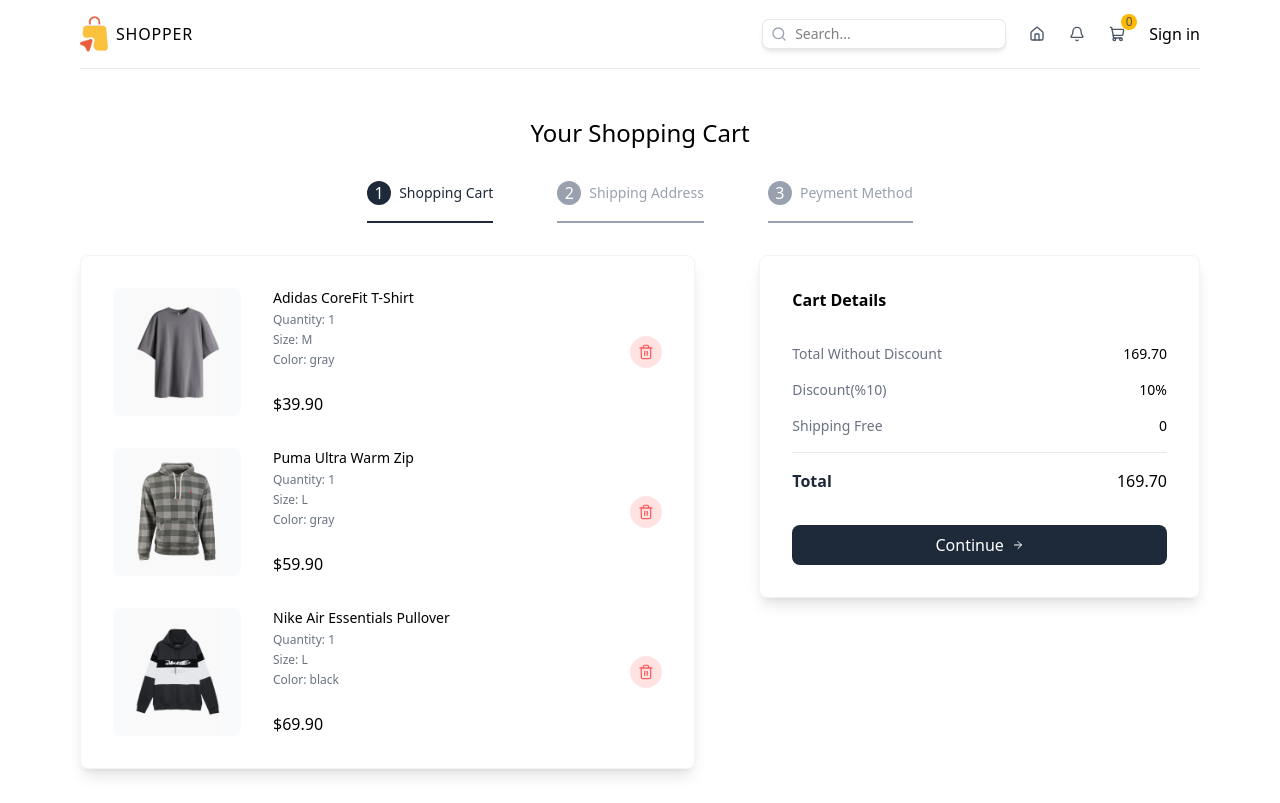
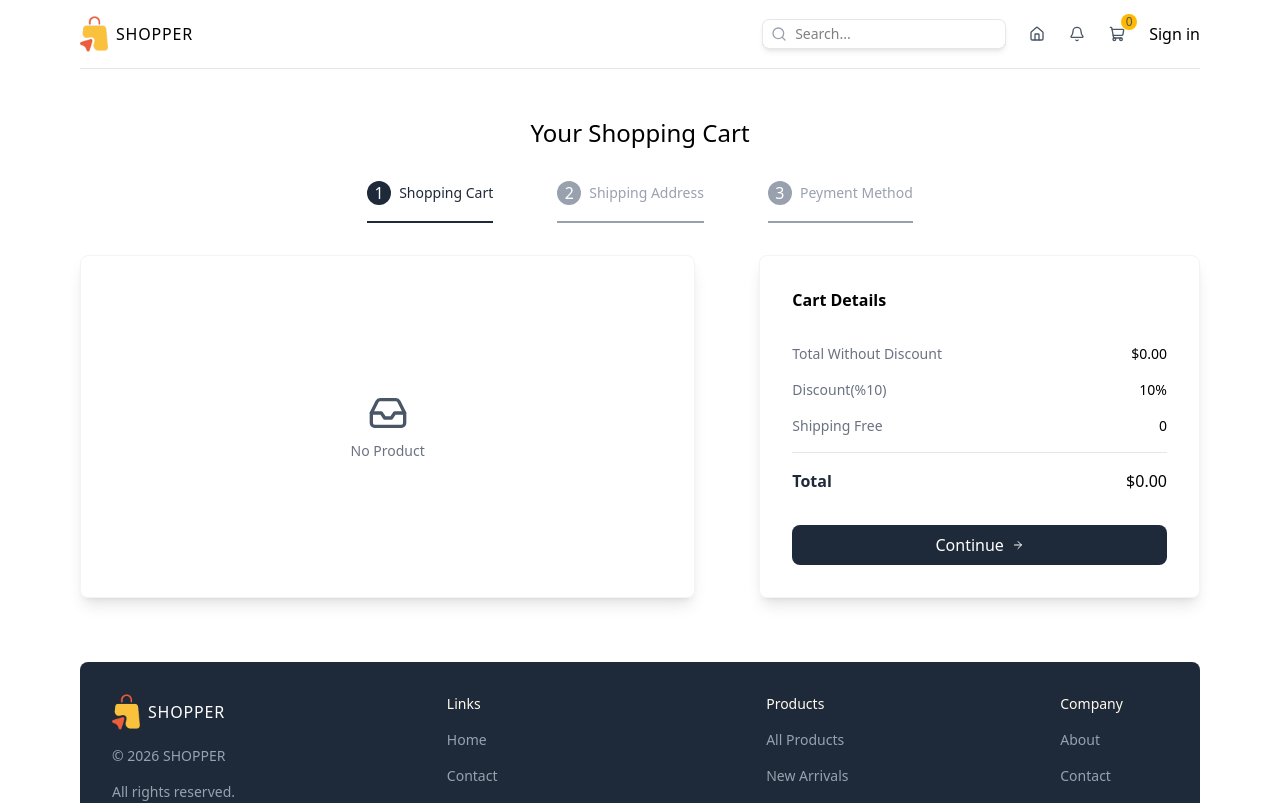
Before and after one commit to milad-ramavandi/e-commerce-ui, a Next.js app: page /cart in a window 1280 px wide. Shown: the top 803 px of the page. Built offline with nearby package versions, Linux system fonts and the light colour scheme.

Commit message:
feat: implementing cart store

```diff
--- a/app/cart/page.tsx
+++ b/app/cart/page.tsx
@@ -2,20 +2,23 @@
 
 import Button from "@/components/Button";
 import Form from "@/components/Form";
-import { cartItems, KLARNA, MASTER, steps, STRIPE } from "@/constants";
+import { KLARNA, MASTER, steps, STRIPE } from "@/constants";
+import useShoppingCart from "@/store/shoppingCart";
 import {
   paymentMethodInputsFormSchema,
   shippingAddressInputsFormSchema,
   TPaymentMethodInputsForm,
   TshippingAddressInputsForm,
 } from "@/types";
-import { ArrowRight, ShoppingCart, Trash2 } from "lucide-react";
+import { ArrowRight, Inbox, ShoppingCart, Trash2 } from "lucide-react";
 import Image from "next/image";
 import { useState } from "react";
 import { SubmitHandler } from "react-hook-form";
+import { toast } from "react-toastify";
 
 const CartPage = () => {
   const [currentStep, setCurrentStep] = useState<number>(0);
+  const { cart, removeFromCart } = useShoppingCart((state) => state);
   return (
     <div className="flex flex-col gap-8 items-center justify-center mt-12">
       <h1 className="text-2xl font-medium">Your Shopping Cart</h1>
@@ -43,10 +46,11 @@
       <div className="w-full flex flex-col lg:flex-row gap-16">
         <div className="w-full lg:w-7/12 shadow-lg border border-gray-100 p-8 rounded-lg flex flex-col gap-8">
           {currentStep === 0 &&
-            cartItems.map((item) => {
+            cart.length > 0 &&
+            cart.map((item) => {
               return (
                 <div
-                  key={item.id}
+                  key={item.id + item.selectedColor + item.selectedSize}
                   className="flex items-center justify-between"
                 >
                   <div className="flex gap-8">
@@ -78,12 +82,22 @@
                   <Button
                     type="button"
                     className="w-8 h-8 rounded-full bg-red-100 hover:bg-red-200 transition-all duration-300 text-red-400 flex items-center justify-center cursor-pointer"
+                    onClick={() => {
+                      removeFromCart(item);
+                      toast.success("Product deleted successfully")
+                    }}
                   >
                     <Trash2 className="w-4 h-4" />
                   </Button>
                 </div>
               );
             })}
+          {currentStep === 0 && cart.length === 0 && (
+            <div className="flex flex-col h-full items-center justify-center gap-2">
+              <Inbox className="w-10 h-10 text-gray-600" />
+              <span className="text-sm text-gray-500">No Product</span>
+            </div>
+          )}
           {currentStep === 1 && (
             <Form<TshippingAddressInputsForm>
               validationSchema={shippingAddressInputsFormSchema}
@@ -319,9 +333,27 @@
                       )}
                     </div>
                     <div className="flex items-center gap-2 mt-4">
-                      <Image src={KLARNA} alt="klarna" width={50} height={25} className="rounded-md"/>
-                      <Image src={MASTER} alt="master" width={50} height={25} className="rounded-md"/>
-                      <Image src={STRIPE} alt="stripe" width={50} height={25} className="rounded-md"/>
+                      <Image
+                        src={KLARNA}
+                        alt="klarna"
+                        width={50}
+                        height={25}
+                        className="rounded-md"
+                      />
+                      <Image
+                        src={MASTER}
+                        alt="master"
+                        width={50}
+                        height={25}
+                        className="rounded-md"
+                      />
+                      <Image
+                        src={STRIPE}
+                        alt="stripe"
+                        width={50}
+                        height={25}
+                        className="rounded-md"
+                      />
                     </div>
                     <Button
                       type="submit"
@@ -342,7 +374,8 @@
             <div className="flex justify-between text-sm">
               <p className="text-gray-500">Total Without Discount</p>
               <p className="font-medium">
-                {cartItems
+                $
+                {cart
                   .reduce((acc, item) => (acc += item.price * item.quantity), 0)
                   .toFixed(2)}
               </p>
@@ -359,24 +392,24 @@
             <div className="flex justify-between">
               <p className="text-gray-800 font-semibold">Total</p>
               <p className="font-medium">
-                {cartItems
+                $
+                {cart
                   .reduce((acc, item) => (acc += item.price * item.quantity), 0)
                   .toFixed(2)}
               </p>
             </div>
           </div>
           {currentStep === 0 && (
-            <button
+            <Button
               type="button"
               className="w-full bg-gray-800 hover:bg-gray-950 transition-all duration-300 text-white p-2 rounded-lg cursor-pointer flex items-center justify-center gap-2"
               onClick={() => {
-                if (currentStep >= 2) return;
-                setCurrentStep((prev) => prev + 1);
+                setCurrentStep(1);
               }}
             >
               <span>Continue</span>
               <ArrowRight className="w-3 h-3" />
-            </button>
+            </Button>
           )}
         </div>
       </div>
--- a/app/layout.tsx
+++ b/app/layout.tsx
@@ -3,6 +3,7 @@
 import "../styles/globals.css";
 import Header from "@/components/Header";
 import Footer from "@/components/Footer";
+import { ToastContainer } from "react-toastify";
 
 const geistSans = Geist({
   variable: "--font-geist-sans",
@@ -31,6 +32,7 @@
           {children}
           <Footer/>
         </div>
+        <ToastContainer position="bottom-right"/>
       </body>
     </html>
   );
--- a/components/Button.tsx
+++ b/components/Button.tsx
@@ -1,8 +1,8 @@
 import { IButtonProps } from '@/types'
 
-const Button = ({className, children, ...props}: IButtonProps) => {
+const Button = ({children, ...props}: IButtonProps) => {
   return (
-    <button className={className} {...props}>
+    <button {...props}>
        {children}
     </button>
   )
--- a/components/ProductCard.tsx
+++ b/components/ProductCard.tsx
@@ -1,12 +1,17 @@
 "use client";
 
+import useShoppingCart from "@/store/shoppingCart";
 import { IControlSizeAndColor, IProduct } from "@/types";
 import { ShoppingCart } from "lucide-react";
 import Image from "next/image";
 import Link from "next/link";
 import { useState } from "react";
+import Button from "./Button";
+import { PRODUCTS } from "@/constants";
+import { toast } from "react-toastify";
 
 const ProductCard = ({ product }: { product: IProduct }) => {
+  const addToCart = useShoppingCart((state) => state.addToCart);
   const [controlSizeAndColor, setControlSizeAndColor] =
     useState<IControlSizeAndColor>({
       size: product.sizes[0],
@@ -17,7 +22,7 @@
   };
   return (
     <div className="shadow-lg rounded-lg overflow-hidden">
-      <Link href={`/product/${product.id}`}>
+      <Link href={`${PRODUCTS}/${product.id}`}>
         <div className="relative aspect-2/3">
           <Image
             src={product.images[controlSizeAndColor.color]}
@@ -65,13 +70,22 @@
         </div>
         <div className="flex items-center justify-between">
           <p className="font-medium">${product.price.toFixed(2)}</p>
-          <button
+          <Button
             type="button"
             className="flex items-center gap-2 ring-1 ring-gray-200 shadow-lg rounded-md px-2 py-1 text-sm cursor-pointer hover:text-white hover:bg-black transition-all duration-300"
+            onClick={() => {
+              addToCart({
+                ...product,
+                selectedColor: controlSizeAndColor.color,
+                selectedSize: controlSizeAndColor.size,
+                quantity: 1,
+              });
+              toast.success("Product added to cart.");
+            }}
           >
             <ShoppingCart className="w-4 h-4" />
             <span>Add to Cart</span>
-          </button>
+          </Button>
         </div>
       </div>
     </div>
--- a/components/ShoppingCartIcon.tsx
+++ b/components/ShoppingCartIcon.tsx
@@ -1,15 +1,17 @@
 "use client";
 
 import { CART } from "@/constants";
+import useShoppingCart from "@/store/shoppingCart";
 import { ShoppingCart } from "lucide-react";
 import Link from "next/link";
 
 const ShoppingCartIcon = () => {
+  const cart = useShoppingCart((state) => state.cart);
   return (
     <Link href={CART} className="relative">
       <ShoppingCart className="w-4 h-4 text-gray-600" />
       <span className="absolute -top-3 -right-3 bg-amber-400 text-gray-600 w-4 h-4 rounded-full flex items-center justify-center text-xs font-medium">
-        0
+        {cart.reduce((acc, item) => (acc += item.quantity), 0)}
       </span>
     </Link>
   );
--- a/constants/index.ts
+++ b/constants/index.ts
@@ -1,4 +1,4 @@
-import { ICart, IProduct } from "@/types";
+import { IProduct } from "@/types";
 
 
 
@@ -130,64 +130,6 @@
   },
 ];
 
-// CARTS SAMPLE
-
-export const cartItems: ICart[] = [
-  {
-    id: 1,
-    name: "Adidas CoreFit T-Shirt",
-    shortDescription:
-      "Lorem ipsum dolor sit amet consect adipisicing elit lorem ipsum dolor sit.",
-    description:
-      "Lorem ipsum dolor sit amet consect adipisicing elit lorem ipsum dolor sit. Lorem ipsum dolor sit amet consect adipisicing elit lorem ipsum dolor sit. Lorem ipsum dolor sit amet consect adipisicing elit lorem ipsum dolor sit.",
-    price: 39.9,
-    sizes: ["s", "m", "l", "xl", "xxl"],
-    colors: ["gray", "purple", "green"],
-    images: {
-      gray: "/products/1g.png",
-      purple: "/products/1p.png",
-      green: "/products/1gr.png",
-    },
-    quantity: 1,
-    selectedSize: "m",
-    selectedColor: "gray",
-  },
-  {
-    id: 2,
-    name: "Puma Ultra Warm Zip",
-    shortDescription:
-      "Lorem ipsum dolor sit amet consect adipisicing elit lorem ipsum dolor sit.",
-    description:
-      "Lorem ipsum dolor sit amet consect adipisicing elit lorem ipsum dolor sit. Lorem ipsum dolor sit amet consect adipisicing elit lorem ipsum dolor sit. Lorem ipsum dolor sit amet consect adipisicing elit lorem ipsum dolor sit.",
-    price: 59.9,
-    sizes: ["s", "m", "l", "xl"],
-    colors: ["gray", "green"],
-    images: { gray: "/products/2g.png", green: "/products/2gr.png" },
-    quantity: 1,
-    selectedSize: "l",
-    selectedColor: "gray",
-  },
-  {
-    id: 3,
-    name: "Nike Air Essentials Pullover",
-    shortDescription:
-      "Lorem ipsum dolor sit amet consect adipisicing elit lorem ipsum dolor sit.",
-    description:
-      "Lorem ipsum dolor sit amet consect adipisicing elit lorem ipsum dolor sit. Lorem ipsum dolor sit amet consect adipisicing elit lorem ipsum dolor sit. Lorem ipsum dolor sit amet consect adipisicing elit lorem ipsum dolor sit.",
-    price: 69.9,
-    sizes: ["s", "m", "l"],
-    colors: ["green", "blue", "black"],
-    images: {
-      green: "/products/3gr.png",
-      blue: "/products/3b.png",
-      black: "/products/3bl.png",
-    },
-    quantity: 1,
-    selectedSize: "l",
-    selectedColor: "black",
-  },
-];
-
 export const steps: string[] = [
   "Shopping Cart",
   "Shipping Address",
--- a/package.json
+++ b/package.json
@@ -15,7 +15,9 @@
     "react": "19.2.8",
     "react-dom": "19.2.8",
     "react-hook-form": "^7.87.0",
-    "yup": "^1.7.1"
+    "react-toastify": "^11.1.0",
+    "yup": "^1.7.1",
+    "zustand": "^5.0.15"
   },
   "devDependencies": {
     "@tailwindcss/postcss": "^4",
--- /dev/null
+++ b/store/shoppingCart.ts
@@ -0,0 +1,49 @@
+import { ICart, IUseShoppingCart } from "@/types";
+import { create } from "zustand";
+import { persist } from "zustand/middleware";
+
+const useShoppingCart = create<IUseShoppingCart>()(
+  persist(
+    (set) => ({
+      cart: [],
+      addToCart: (product: ICart) =>
+        set((state) => {
+          if (
+            state.cart.some(
+              (item) =>
+                item.id === product.id &&
+                item.selectedColor === product.selectedColor &&
+                item.selectedSize === product.selectedSize,
+            )
+          ) {
+            return {
+              cart: [
+                ...state.cart.filter(
+                  (item) =>
+                    !(item.id === product.id &&
+                    item.selectedColor === product.selectedColor &&
+                    item.selectedSize === product.selectedSize)
+                ),
+                { ...product, quantity: product.quantity + 1 },
+              ],
+            };
+          } else {
+            return { cart: [...state.cart, product] };
+          }
+        }),
+      removeFromCart: (product: ICart) =>
+        set((state) => ({
+          cart: state.cart.filter(
+            (item) =>
+              !(item.id === product.id &&
+              item.selectedColor === product.selectedColor &&
+              item.selectedSize === product.selectedSize)
+          ),
+        })),
+      clearCart: () => set({ cart: [] }),
+    }),
+    { name: "cart" },
+  ),
+);
+
+export default useShoppingCart;
```
Also changed, not shown: types/index.ts (+8 -1 lines), 1 other file (tests, documents, lock files or other folders).
